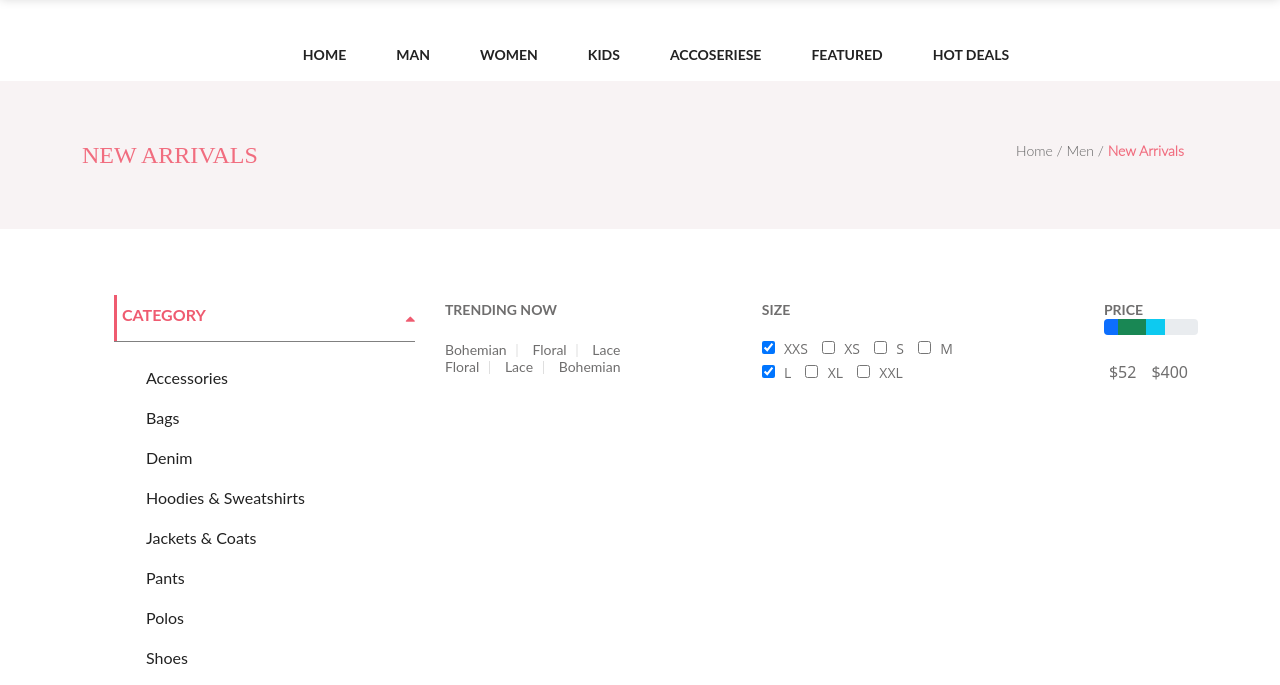
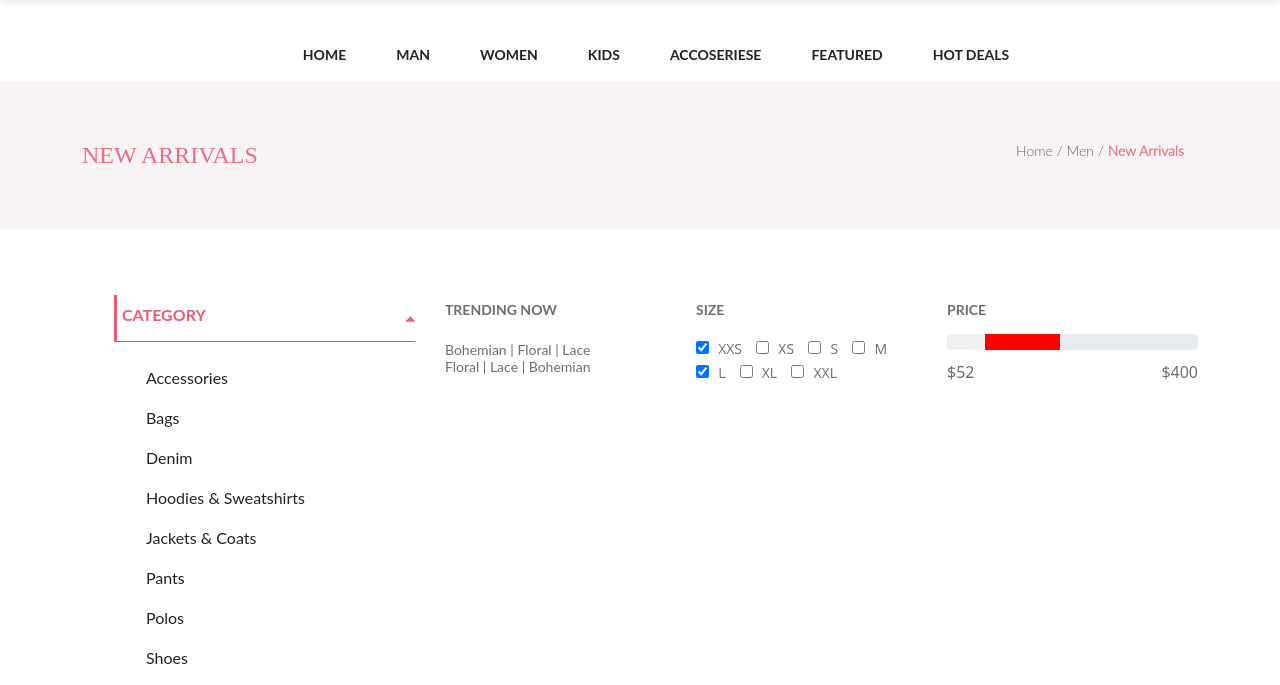
Before and after one commit to ggulpari/pro_verstka, a plain HTML site: page product.html in a window 1280 px wide. Shown: the part 101-786 px from the top of the page. Drawn offline with Linux system fonts and the light colour scheme.

Commit message:
finished progress bar color

```diff
--- a/css/product/middle.css
+++ b/css/product/middle.css
@@ -43,6 +43,10 @@ ul {
     margin-top: 10px;
 }
 
+.middle-right-filter-description {
+    width: 100%;
+}
+
 .middle-right-filter-description h6 {
     height: 10px;
     color: #6f6e6e;
@@ -57,7 +61,7 @@ ul {
     margin-top: 22px;
 }
 
-.middle-right-filter-description p {
+ .middle-right-filter-text {
     width: 176px;
     height: 39px;
     color: #6f6e6e;
@@ -74,16 +78,10 @@ ul {
     margin-top: 30px;
  }
 
-.middle-right-filter-description span {
-    color: #dfdfdf;
-    margin-left: 5px;
-    margin-right: 10px;
-}
-
 .checkboxtext {
     width: 16px;
     height: 10px;
-    color: #6f6e6e !important;
+    color: #6f6e6e;
     font-family: "Open Sans";
     font-size: 14px;
     font-weight: 400;
@@ -92,18 +90,32 @@ ul {
     line-height: 20px;
     text-align: left;
     text-transform: uppercase;
+    margin-left: 5px;
+    margin-right: 10px;
 }
 
 .checkbox-checkboxtext {
     margin-top: 25px;
 }
 
+.progress {
+    margin-top: 23px;
+}
+
 .price-progress {
     display: flex;
-    justify-content: center;
-    margin-top: 25px;
+    justify-content: space-between;
+    margin-top: 10px;
 }
 
-.price-progress span {
+.price-progress-nummber{
     color: #6f6e6e;
 }
+
+.progress-bar-color {
+    background-color: red;
+}
+
+.progress-bar-color1 {
+    background-color: #f0f0f0;
+}
--- a/product.html
+++ b/product.html
@@ -512,7 +512,7 @@
                 <div class="middle-right-filter">
                      <div class="middle-right-filter-description">
                          <h6>Trending now</h6>
-                         <p>
+                         <p class="middle-right-filter-text">
                             Bohemian <span>|</span> Floral <span>|</span> Lace <br> Floral <span>|</span> Lace  <span>|</span>  Bohemian
                          </p>
                      </div>
@@ -539,16 +539,16 @@
                      <div class="middle-right-filter-description">
                          <h6>PRICE</h6>
                          <div class="progress">
-                            <div class="progress-bar" role="progressbar" style="width: 15%" aria-valuenow="15" aria-valuemin="0" aria-valuemax="100"></div>
-                            <div class="progress-bar bg-success" role="progressbar" style="width: 30%" aria-valuenow="30" aria-valuemin="0" aria-valuemax="100"></div>
-                            <div class="progress-bar bg-info" role="progressbar" style="width: 20%" aria-valuenow="20" aria-valuemin="0" aria-valuemax="100"></div>
+                            <div class="progress-bar progress-bar-color1" role="progressbar" style="width: 15%" aria-valuenow="15" aria-valuemin="0" aria-valuemax="100"></div>
+                            <div class="progress-bar progress-bar-color" role="progressbar" style="width: 30%" aria-valuenow="30" aria-valuemin="0" aria-valuemax="100"></div>
                           </div>
                           <div class="price-progress">
-                              <span>$52</span>
-                              <span>$400</span>
+                              <span class="price-progress-nummber">$52</span>
+                              <span class="price-progress-nummber">$400</span>
                           </div>
                      </div>
                 </div>
+
             </div>
         </div>
 </body>
```
